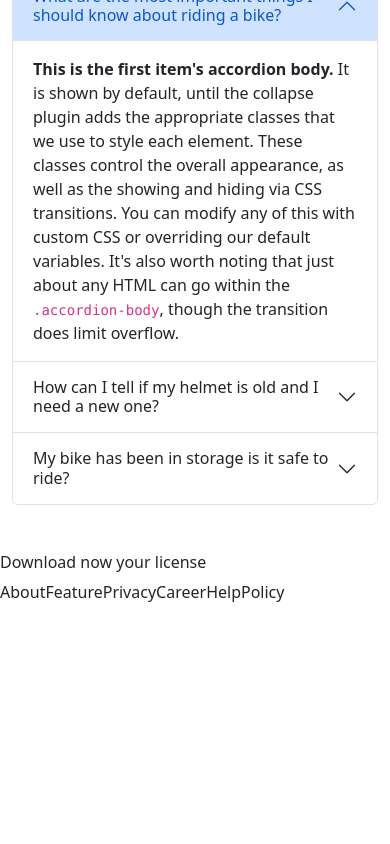
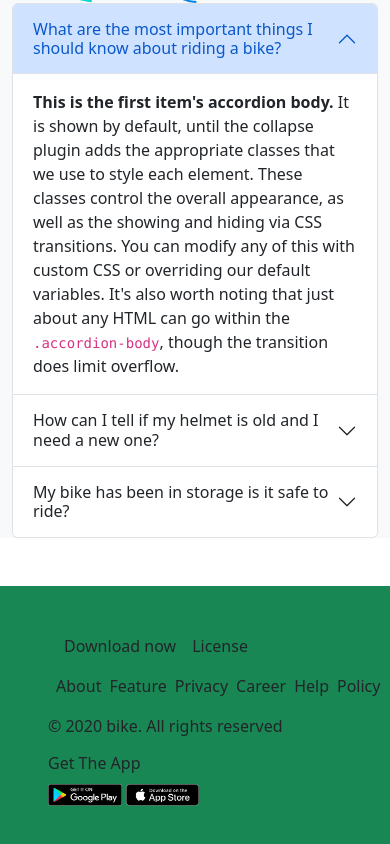
Before and after one commit to asifhossain3131/biker-zone, a plain HTML site: page index.html in a window 390 px wide. Shown: the part 3452-4296 px from the top of the page. Before the commit the page ends 4072 px from the top, so only its background shows below. Drawn offline with Linux system fonts and the light colour scheme.

Commit message:
responsive added

```diff
--- a/index.html
+++ b/index.html
@@ -168,10 +168,10 @@
 </section>
 
 <!-- frequently asked questions -->
-<section class="mt-5 mb-5">
+<section class="mt-5 mb-5 bg-secondary-subtle container">
   <h1 class="text-center mb-5">Frequently Asked <span class="text-primary fw-bold">Questions</span></h1>
-<div class="container">
-  <div class="row justify-content-center">
+<div class="">
+  <div class="row ">
     <div class="col-12 col-md-6"><img src="images/faq.png" alt="" class="w-75 img-fluid"> </div>
     <div class="col-12 col-md-6">
       <div class="accordion" id="accordionExample">
@@ -220,21 +220,28 @@ know about riding a bike?
 </section>
     </main>
 
-    <footer>
+    <footer class="bg-success container-fluid p-5">
 <div class="row">
   <div class="col-12 col-md-6">
-  <h6>Download now your license</h6>
-  <ul class="list-unstyled d-flex justify-content-among">
-    <li>About</li>
+    <div class="d-flex"> <p class="mx-3">Download now</p>
+     <p>License</p></div>
+     <ul class="list-unstyled d-flex">
+       <li class="mx-2">About</li>
        <li>Feature</li>
-    <li>Privacy</li>
+       <li class="mx-2">Privacy</li>
        <li>Career</li>
-    <li>Help</li>
+       <li class="mx-2">Help</li>
        <li>Policy</li>
      </ul>
+     <p>© 2020 bike. All rights reserved</p>
    </div>
-<div class="col-12 col-md-6"></div>
+   <div class="col-12 col-md-6">
+    <h6>Get The App</h6>
+  <img src="images/android.png" alt="" class="w-25">
+  <img src="images/ios.png" alt="" class="w-25">
   </div>
+</div>
+
 </footer>
 
     <!-- js file -->
```
Lines whose indentation alone changed are shown as unchanged.
